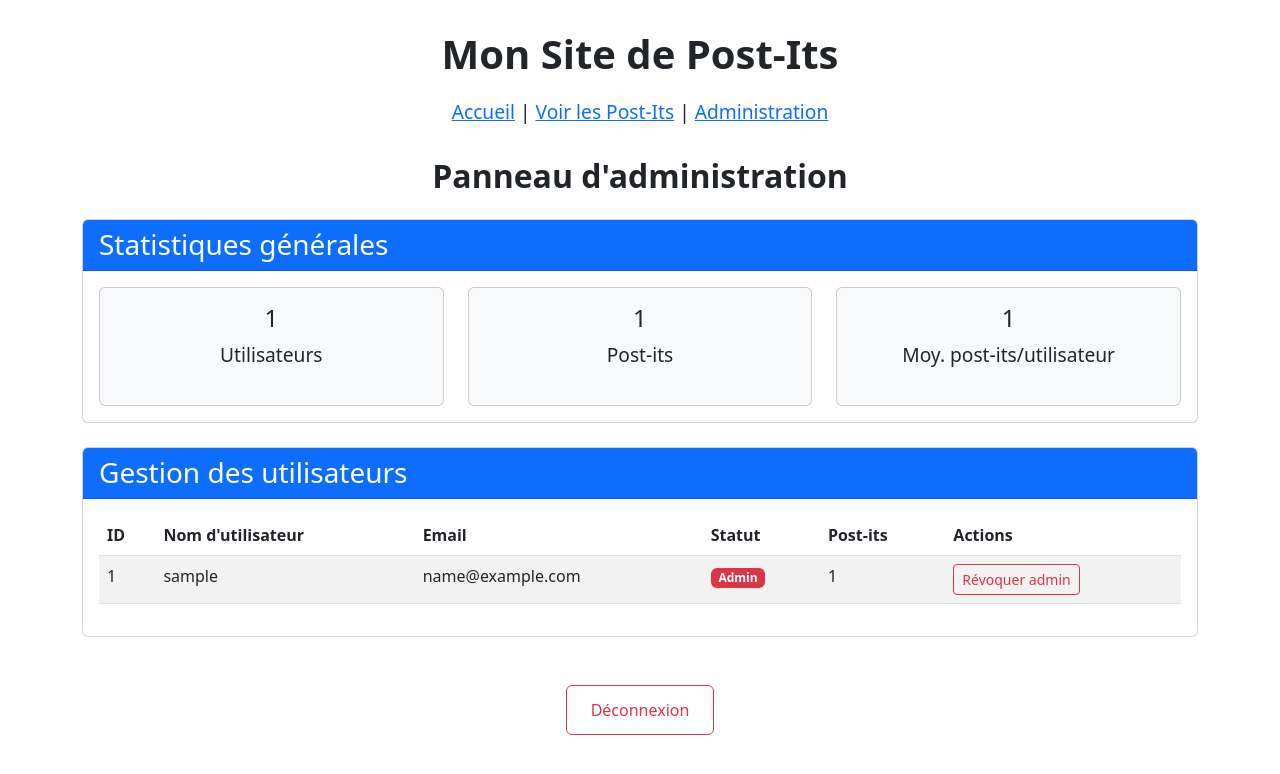
After one commit to georgesmookherjee/postit_project, a Flask app: page /admin in a window 1280 px wide. The commit adds this page. Shown: the top 774 px of the page. Run offline with Flask 3, Linux system fonts and the light colour scheme; a user stored in the database is signed in; tables that the repository leaves empty hold one stand-in row (values such as "Sample post").

Commit message:
implémentation de la gestion des admins

```diff
--- a/app/__init__.py
+++ b/app/__init__.py
@@ -13,6 +13,7 @@ db = SQLAlchemy()
 migrate = Migrate()
 login_manager = LoginManager()  # Définition globale
 login_manager.login_view = "auth_api.login"  # Redirection vers /auth/login si non connecté
+
 @login_manager.unauthorized_handler
 def unauthorized():
     return jsonify({"error": "Authentification requise"}), 401
@@ -27,11 +28,12 @@ def create_app(testing=False):
     login_manager.init_app(app)  # Maintenant disponible pour tout le projet
 
     # Importation des Blueprints
-    from .api import postits_api, auth_api
+    from .api import postits_api, auth_api, admin_api
     from .views.postits_html import html_bp
 
     app.register_blueprint(postits_api)
     app.register_blueprint(html_bp)
     app.register_blueprint(auth_api)
+    app.register_blueprint(admin_api)
 
     return app
--- a/app/api/__init__.py
+++ b/app/api/__init__.py
@@ -8,6 +8,10 @@ postits_api = Blueprint("postits_api", __name__, url_prefix="/api")
 # Blueprint pour l'authentification
 auth_api = Blueprint("auth_api", __name__, url_prefix="/auth")
 
+# Ajoutez le blueprint d'administration
+admin_api = Blueprint("admin_api", __name__, url_prefix="/admin/api")
+
 # Import des routes associées
 from .postits_api import *
 from .auth_api import *
+from .admin_api import *
--- /dev/null
+++ b/app/decorators.py
@@ -0,0 +1,20 @@
+# fichier de cécorateur de routes pour les admins
+from functools import wraps
+from flask import abort, flash, redirect, url_for
+from flask_login import current_user
+
+from functools import wraps
+from flask import abort, flash, redirect, url_for, render_template
+from flask_login import current_user, login_required
+
+def is_admin():
+    return current_user.is_authenticated and current_user.is_administrator()
+
+def admin_required(f):
+    @wraps(f)
+    @login_required
+    def decorated_function(*args, **kwargs):
+        if not is_admin():
+            return render_template('error.html', message="Accès non autorisé. Vous devez être administrateur."), 403
+        return f(*args, **kwargs)
+    return decorated_function
--- a/app/models.py
+++ b/app/models.py
@@ -10,6 +10,7 @@ class User(db.Model, UserMixin):
     username = db.Column(db.String(80), unique=True, nullable=False)
     email = db.Column(db.String(120), unique=True, nullable=False)
     password_hash = db.Column(db.String(256), nullable=False)
+    is_admin = db.Column(db.Boolean, default=False)
 
     # Relation avec les Post-its
     postits = db.relationship('PostIt', backref='user', lazy=True)
@@ -20,6 +21,10 @@ class User(db.Model, UserMixin):
 
     def check_password(self, password):
         return check_password_hash(self.password_hash, password)
+
+        # Méthode pour vérifier si l'utilisateur est admin
+    def is_administrator(self):
+        return self.is_admin
 
 class PostIt(db.Model):
     __tablename__ = 'postits'
--- /dev/null
+++ b/app/static/js/admin.js
@@ -0,0 +1,150 @@
+// app/static/js/admin.js
+document.addEventListener('DOMContentLoaded', function() {
+    fetchStats();
+    fetchUsers();
+});
+
+async function fetchStats() {
+    try {
+        const response = await fetch('/admin/api/stats');
+        if (!response.ok) {
+            throw new Error(`HTTP error ${response.status}`);
+        }
+        const stats = await response.json();
+
+        document.getElementById('users-count').textContent = stats.users_total;
+        document.getElementById('postits-count').textContent = stats.postits_total;
+        document.getElementById('avg-postits').textContent = stats.avg_postits_per_user;
+    } catch (error) {
+        console.error('Erreur:', error);
+        showNotification('Erreur lors du chargement des statistiques');
+    }
+}
+
+async function fetchUsers() {
+    try {
+        const response = await fetch('/admin/api/users');
+        if (!response.ok) {
+            throw new Error(`HTTP error ${response.status}`);
+        }
+        const users = await response.json();
+        displayUsers(users);
+    } catch (error) {
+        console.error('Erreur:', error);
+        showNotification('Erreur lors du chargement des utilisateurs');
+    }
+}
+
+function displayUsers(users) {
+    const container = document.getElementById('users-list');
+
+    if (!users || users.length === 0) {
+        container.innerHTML = '<p class="text-center">Aucun utilisateur trouvé</p>';
+        return;
+    }
+
+    let html = `
+        <table class="table table-striped">
+            <thead>
+                <tr>
+                    <th>ID</th>
+                    <th>Nom d'utilisateur</th>
+                    <th>Email</th>
+                    <th>Statut</th>
+                    <th>Post-its</th>
+                    <th>Actions</th>
+                </tr>
+            </thead>
+            <tbody>
+    `;
+
+    users.forEach(user => {
+        html += `
+            <tr>
+                <td>${user.id}</td>
+                <td>${user.username}</td>
+                <td>${user.email}</td>
+                <td>
+                    <span class="badge ${user.is_admin ? 'bg-danger' : 'bg-secondary'}">
+                        ${user.is_admin ? 'Admin' : 'Utilisateur'}
+                    </span>
+                </td>
+                <td>${user.postits_count}</td>
+                <td>
+                    ${!user.is_admin ?
+                        `<button class="btn btn-sm btn-outline-primary make-admin" data-id="${user.id}">
+                            Promouvoir admin
+                        </button>` :
+                        `<button class="btn btn-sm btn-outline-danger revoke-admin" data-id="${user.id}">
+                            Révoquer admin
+                        </button>`
+                    }
+                </td>
+            </tr>
+        `;
+    });
+
+    html += `
+            </tbody>
+        </table>
+    `;
+
+    container.innerHTML = html;
+
+    // Attacher les événements
+    document.querySelectorAll('.make-admin').forEach(button => {
+        button.addEventListener('click', function() {
+            const userId = this.getAttribute('data-id');
+            makeAdmin(userId);
+        });
+    });
+
+    document.querySelectorAll('.revoke-admin').forEach(button => {
+        button.addEventListener('click', function() {
+            const userId = this.getAttribute('data-id');
+            revokeAdmin(userId);
+        });
+    });
+}
+
+async function makeAdmin(userId) {
+    try {
+        const response = await fetch(`/admin/api/users/${userId}/make-admin`, {
+            method: 'PUT',
+            headers: { 'Content-Type': 'application/json' }
+        });
+
+        if (!response.ok) {
+            throw new Error(`HTTP error ${response.status}`);
+        }
+
+        const data = await response.json();
+        showNotification(data.message);
+        fetchUsers(); // Recharger la liste
+    } catch (error) {
+        console.error('Erreur:', error);
+        showNotification("Erreur lors de la modification du statut d'administrateur");
+    }
+}
+
+async function revokeAdmin(userId) {
+    try {
+        const response = await fetch(`/admin/api/users/${userId}/revoke-admin`, {
+            method: 'PUT',
+            headers: { 'Content-Type': 'application/json' }
+        });
+
+        if (!response.ok) {
+            const data = await response.json();
+            showNotification(data.error || "Erreur lors de la révocation des droits");
+            return;
+        }
+
+        const data = await response.json();
+        showNotification(data.message);
+        fetchUsers(); // Recharger la liste
+    } catch (error) {
+        console.error('Erreur:', error);
+        showNotification("Erreur lors de la modification du statut d'administrateur");
+    }
+}
--- /dev/null
+++ b/app/templates/admin.html
@@ -0,0 +1,61 @@
+<!-- app/templates/admin.html -->
+{% extends "base.html" %}
+
+{% block title %}Administration{% endblock %}
+
+{% block content %}
+<div class="container mt-4">
+    <h2>Panneau d'administration</h2>
+
+    <div class="card mt-4 mb-4">
+        <div class="card-header bg-primary text-white">
+            <h3 class="mb-0">Statistiques générales</h3>
+        </div>
+        <div class="card-body">
+            <div id="stats-container" class="row">
+                <div class="col-md-4">
+                    <div class="card bg-light">
+                        <div class="card-body text-center">
+                            <h4 id="users-count">-</h4>
+                            <p>Utilisateurs</p>
+                        </div>
+                    </div>
+                </div>
+                <div class="col-md-4">
+                    <div class="card bg-light">
+                        <div class="card-body text-center">
+                            <h4 id="postits-count">-</h4>
+                            <p>Post-its</p>
+                        </div>
+                    </div>
+                </div>
+                <div class="col-md-4">
+                    <div class="card bg-light">
+                        <div class="card-body text-center">
+                            <h4 id="avg-postits">-</h4>
+                            <p>Moy. post-its/utilisateur</p>
+                        </div>
+                    </div>
+                </div>
+            </div>
+        </div>
+    </div>
+
+    <div class="card mt-4">
+        <div class="card-header bg-primary text-white">
+            <h3 class="mb-0">Gestion des utilisateurs</h3>
+        </div>
+        <div class="card-body">
+            <div id="users-list" class="table-responsive">
+                <!-- Les utilisateurs seront chargés ici via JavaScript -->
+                <p class="text-center">Chargement des utilisateurs...</p>
+            </div>
+        </div>
+    </div>
+</div>
+{% endblock %}
+
+{% block scripts %}
+    {{ super() }}
+    <script src="{{ url_for('static', filename='js/admin.js') }}"></script>
+{% endblock %}
--- a/app/templates/base.html
+++ b/app/templates/base.html
@@ -16,6 +16,9 @@
         <nav>
             <a href="{{ url_for('html.home') }}">Accueil</a>  |
             <a href="/postits">Voir les Post-Its</a>
+            {% if current_user.is_authenticated and current_user.is_administrator() %}
+            |  <a href="{{ url_for('html.admin_panel') }}">Administration</a>
+            {% endif %}
         </nav>
     </header>
 
--- a/app/views/postits_html.py
+++ b/app/views/postits_html.py
@@ -1,4 +1,6 @@
 from flask import Blueprint, render_template
+from ..decorators import admin_required, current_user
+from flask_login import login_required
 
 # Blueprint pour les pages HTML
 html_bp = Blueprint('html', __name__)
@@ -10,3 +12,8 @@ def home():
 @html_bp.route('/postits', methods=['GET'])
 def afficher_page_postits():
     return render_template('postits.html')  # Ne passe plus les données en contexte
+
+@html_bp.route('/admin', methods=['GET'])
+@admin_required
+def admin_panel():
+    return render_template('admin.html')
```
Also changed, not shown: app/api/admin_api.py (added, +61 -0 lines), app/templates/error.html (added, +13 -0 lines), migrations/versions/7bd88743e63d_add_admin_role_to_users.py (added, +32 -0 lines).
